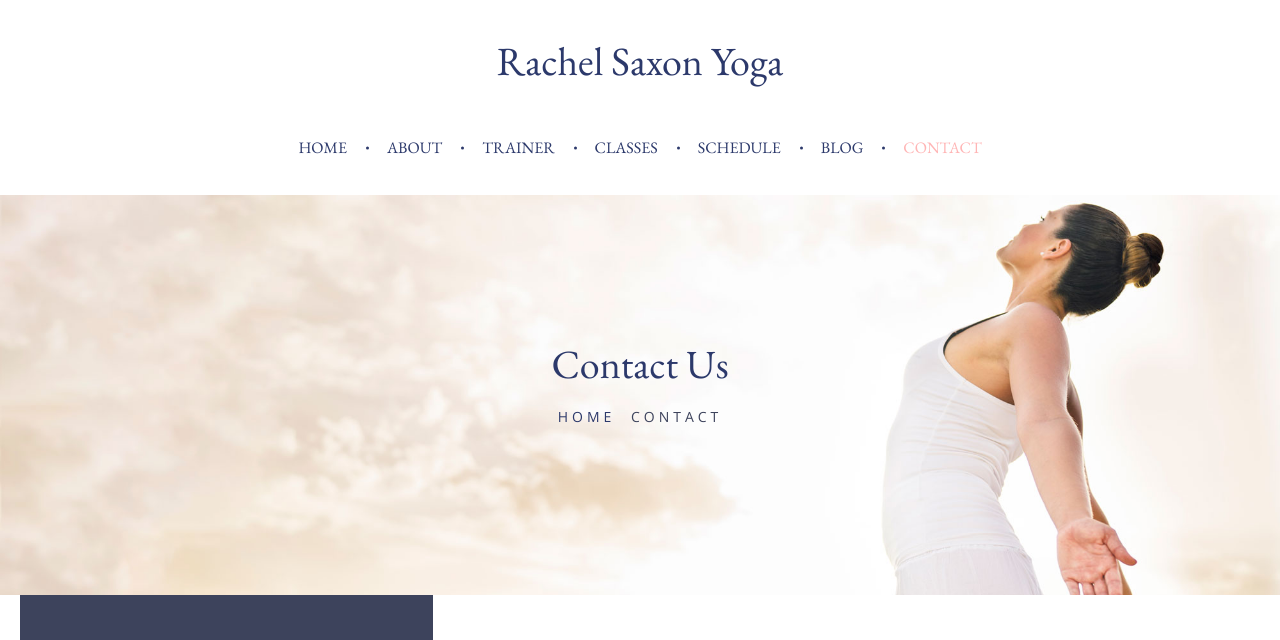
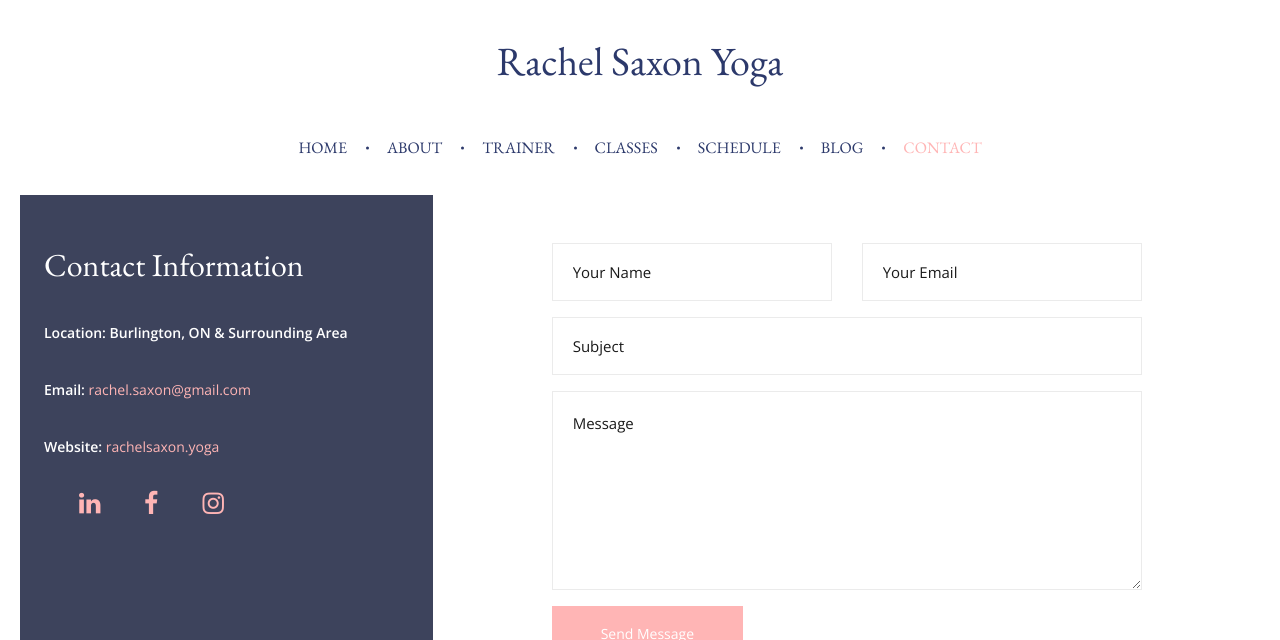
Before and after one commit to sean-roelofsen/rachelyoga, a plain HTML site: page contact.html in a window 1280 px wide. Shown: the top 640 px of the page. Drawn offline with nearby package versions, Linux system fonts and the light colour scheme; some packages are replaced by stand-ins of ours; no server answers; files whose address does not match are found by name.

Commit message:
Update contact.html

```diff
--- a/contact.html
+++ b/contact.html
@@ -55,19 +55,19 @@
   		</div>
 	  </nav>
     <!-- END nav -->
-
+<!--
     <section class="hero-wrap hero-wrap-2" style="background-image: url('images/bg_3.jpg');" data-stellar-background-ratio="0.5">
       <div class="overlay"></div>
       <div class="container">
         <div class="row no-gutters slider-text js-fullheight align-items-center justify-content-center">
           <div class="col-md-9 ftco-animate text-center">
-            <h1 class="mb-3 bread">Contact Us</h1>
+            <h1 class="mb-3 bread">Contact Me</h1>
             <p class="breadcrumbs"><span class="mr-2"><a href="index.html">Home</a></span> <span>Contact</span></p>
           </div>
         </div>
       </div>
     </section>
-
+-->
     <section class="ftco-section contact-section ftco-no-pt ftco-no-pb">
       <div class="container">
         <div class="row block-9">
```
